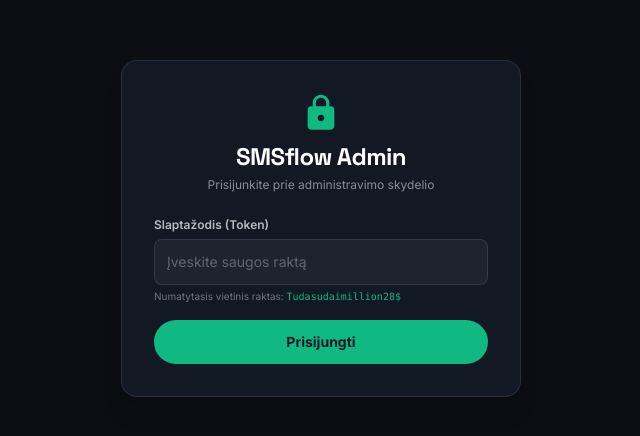
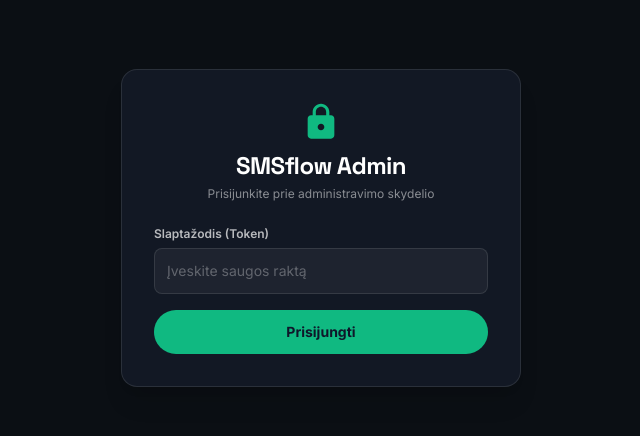
Before and after one commit to evseic/sms-retention-system, a Next.js app: page /admin in a window 1280 px wide. Shown: the part 172-608 px from the top of the page, without its empty margins (319-959 px from the left). Built offline with nearby package versions, Linux system fonts and the light colour scheme.

Commit message:
Upload src/app/admin/page.tsx via deployment automation

```diff
--- a/src/app/admin/page.tsx
+++ b/src/app/admin/page.tsx
@@ -128,9 +128,6 @@ export default function AdminPage() {
                 placeholder="Įveskite saugos raktą"
                 className="w-full bg-white/5 border border-white/10 rounded-lg p-3 text-sm text-white placeholder-white/30 focus:border-emerald-growth focus:ring-1 focus:ring-emerald-growth outline-none transition-all"
               />
-              <p className="text-[10px] text-white/40 mt-1">
-                Numatytasis vietinis raktas: <code className="text-emerald-growth">{DEFAULT_TOKEN}</code>
-              </p>
             </div>
 
             {authError && (
```
